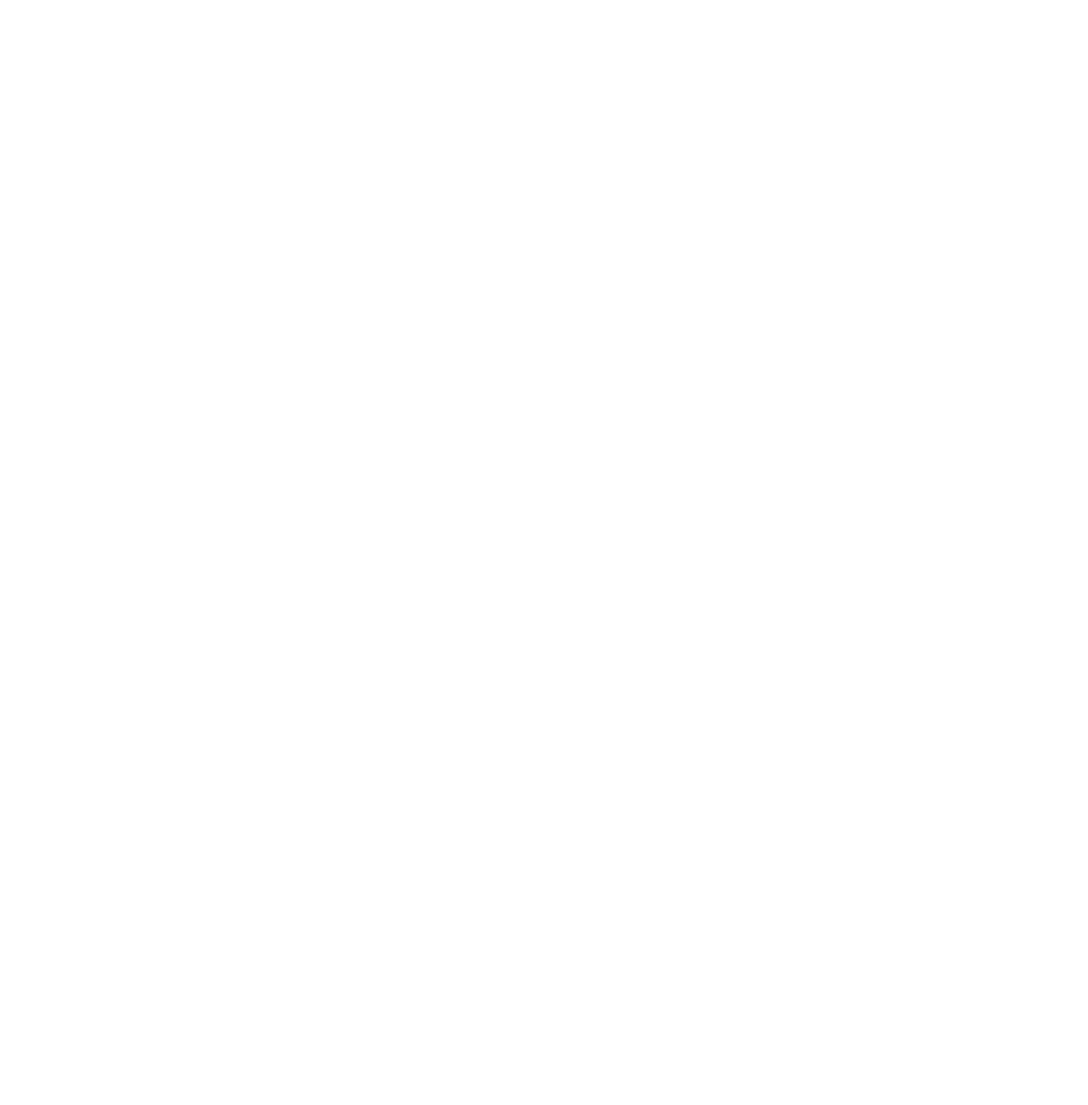
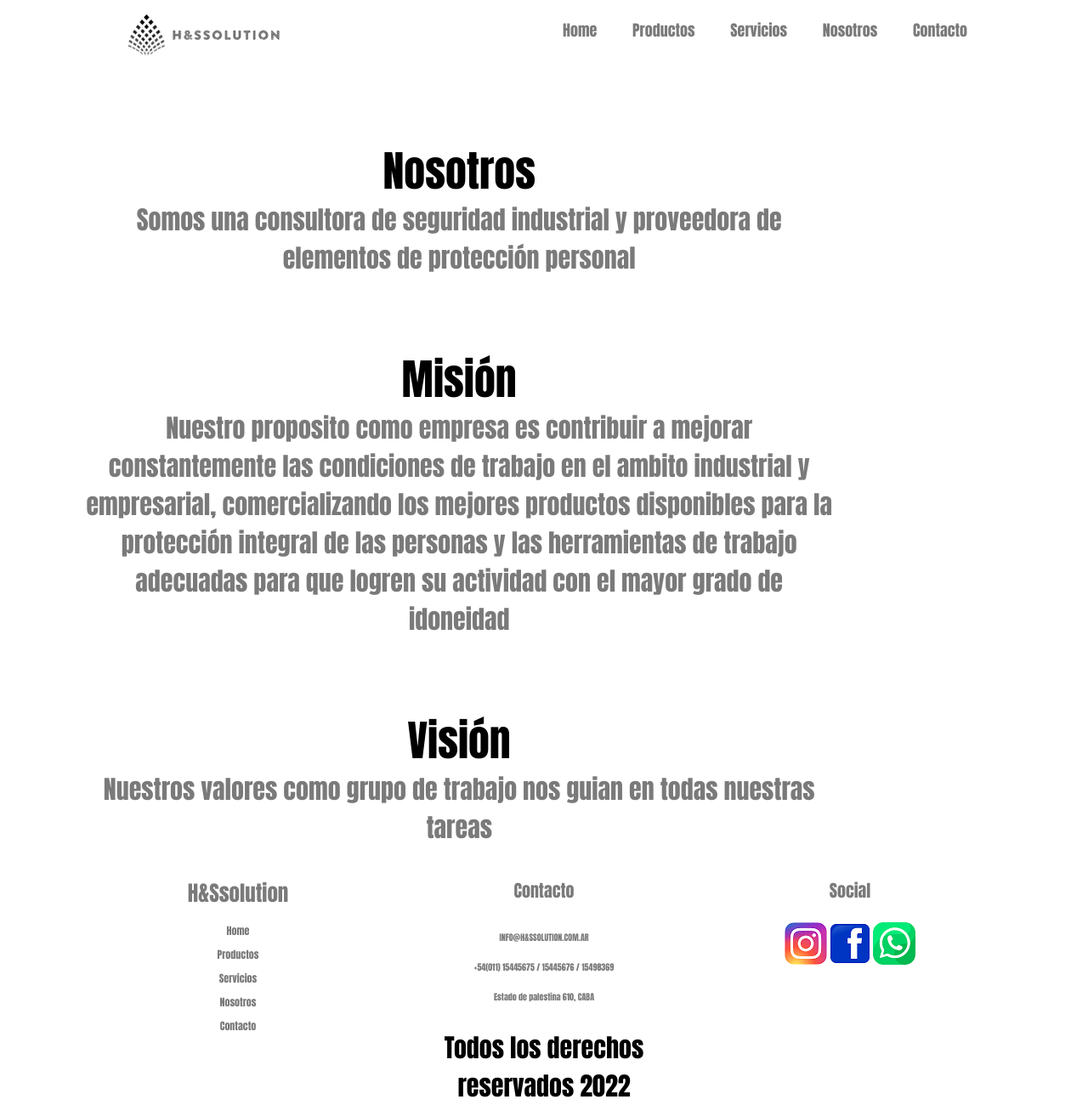
Before and after one commit to LHasenauer/hssolution_hasenauer, a plain HTML site: page assets/views/nosotros.html in a window 1280 px wide. Shown: the whole page at 85% size. Before the commit the page ends 800 px from the top, so only its background shows below. Drawn offline with nearby package versions, Linux system fonts and the light colour scheme.

Commit message:
tercera entrega

```diff
--- a/assets/views/nosotros.html
+++ b/assets/views/nosotros.html
@@ -0,0 +1,133 @@
+<!DOCTYPE html>
+<html lang="en">
+
+<head>
+    <meta charset="UTF-8">
+    <meta http-equiv="X-UA-Compatible" content="IE=edge">
+    <meta name="viewport" content="width=device-width, initial-scale=1.0">
+    <meta name="descripción" content="Seguridad, Higiene, Servicios de seguridad e higiene">
+    <link href="https://cdn.jsdelivr.net/npm/bootstrap@5.1.3/dist/css/bootstrap.min.css" rel="stylesheet"
+        integrity="sha384-1BmE4kWBq78iYhFldvKuhfTAU6auU8tT94WrHftjDbrCEXSU1oBoqyl2QvZ6jIW3" crossorigin="anonymous">
+    <link rel="shortcut icon" href="../image/logo_favicon.ico" type="image/x-icon">
+    <link rel="stylesheet" href="../../sass/nosotros.css">
+    <link rel="stylesheet" href="../../sass/general.css">
+    <link rel="stylesheet" href="../../sass/normalize.css">
+    <link rel="stylesheet" href="../../sass/variables.css">
+    <title>Nosotros</title>
+</head>
+
+<body>
+    <header>
+        <nav class="navegacion flex-row container">
+            <picture class="logo">
+                <a href="../../index.html">
+                    <img src="../image/NewLogo.png" alt="Logo de empresa">
+                </a>
+            </picture>
+            <ul class="menu flex-row">
+                <li class="menu__lista">
+                    <a href="../../index.html" class="menu__link"> Home </a>
+                </li>
+                <li class="menu__lista">
+                    <a href="Productos.html" class="menu__link"> Productos </a>
+                </li>
+                <li class=" menu__lista">
+                    <a href="Servicios.html" class="menu__link"> Servicios </a>
+                    <ul class="submenu">
+                        <li class="submenu__lista">
+                            <a href="Servicios.html" class="submenu__link">Legales</a>
+                        </li>
+                        <li class="submenu__lista">
+                            <a href="Servicios.html" class="submenu__link">Auditorias</a>
+                        </li>
+                        <li class="submenu__lista">
+                            <a href="Servicios.html" class="submenu__link">Mediciones</a>
+                        </li>
+                    </ul>
+                </li>
+                <li class=" menu__lista">
+                    <a href="Nosotros.html" class="menu__link"> Nosotros </a>
+                </li>
+                <li class="menu__lista">
+                    <a href="Contacto.html" class="menu__link"> Contacto </a>
+                </li>
+            </ul>
+        </nav>
+    </header>
+    <main>
+        <article class="nosotros">
+            <H2>Nosotros</H2>
+            <p>Somos una consultora de seguridad industrial y proveedora de elementos de protección personal</p>
+        </article>
+        <article class="nosotros">
+            <H2>Misión</H2>
+            <p>Nuestro proposito como empresa es contribuir a mejorar constantemente las condiciones de trabajo en el ambito industrial y empresarial, comercializando los mejores productos disponibles para la protección integral de las personas y las herramientas de trabajo adecuadas para que logren su actividad con el mayor grado de idoneidad</p>
+        </article>
+        <article class="nosotros">
+            <H2>Visión</H2>
+            <p>Nuestros valores como grupo de trabajo nos guian en todas nuestras tareas</p>
+        </article>
+    </main>
+    <footer>
+        <div class="pie">
+            <div class="pie1 container">
+                <h1 class="pie__titulo">
+                    H&Ssolution
+                </h1>
+                <ul class="pie__menu">
+                    <li class="pie__lista">
+                        <a href="../../index.html" class="pie__link">Home</a>
+                    </li>
+                    <li class="pie__lista">
+                        <a href="Productos.html" class="pie__link">Productos</a>
+                    </li>
+                    <li class="pie__lista">
+                        <a href="Servicios.html" class="pie__link">Servicios</a>
+                    </li>
+                    <li class="pie__lista">
+                        <a href="Nosotros.html" class="pie__link">Nosotros</a>
+                    </li>
+                    <li class="pie__lista">
+                        <a href="Contacto.html" class="pie__link">Contacto</a>
+                    </li>
+                </ul>
+            </div>
+            <div class="pie2 container">
+                <h2 class="pie2__contacto">
+                    Contacto
+                </h2>
+                <ul class="contacto__lista">
+                    <li class="contacto__opciones"></li> INFO@H&SSOLUTION.COM.AR
+                    <li class="contacto__opciones"></li> +54(011) 15445675 / 15445676 / 15498369
+                    <li class="contacto__opciones"></li> Estado de palestina 610, CABA
+                </ul>
+                <p class="pie2__derechos">
+                    Todos los derechos reservados 2022
+                </p>
+            </div>
+            <div class="pie3 container">
+                <h3 class="pie3__siguenos">
+                    Social
+                </h3>
+                <picture class="redes">
+                    <a href="https://www.instagram.com" target="_blank">
+                        <img src="../image/Instagram_logo_2016.svg.png" alt="Instagram">
+                    </a>
+                </picture>
+                <picture class="redes">
+                    <a href="https://www.facebook.com" target="_blank">
+                        <img src="../image/1200px-Facebook_icon.svg.png" alt="Facebook">
+                    </a>
+                </picture>
+                <picture class="redes">
+                    <a href="https://www.whatsapp.com" target="_blank">
+                        <img src="../image/icono whatsapp.png" alt="whatsapp">
+                    </a>
+                </picture>
+            </div>
+        </div>
+    </footer>
+
+</body>
+
+</html>
--- a/sass/general.scss
+++ b/sass/general.scss
@@ -1,5 +1,35 @@
 // general
+body{
+    background-color: white;
+    max-width: 1080px;
+    margin: 0 auto;
+    display: grid;
+    grid-gap: 10px;
+    grid-template-columns: 1fr 1fr 1fr;
+    grid-template-rows: 1fr 1fr 1fr;
+    grid-template:
+    "header header header"
+    "main main main"
+    "footer footer footer";
+    font-family: var(--font-primary);
+    color: var(--secondary);
 
+}
+.flex-row{
+    display: flex;
+}
+.flex-column{
+    display: flex;
+    flex-direction: column;
+}
+ul{
+    list-style-type: none;
+}
+a{
+    text-decoration: none;
+    color: inherit;
+    display: inline-block;
+}
 // header
 header{
     grid-area: header;
@@ -35,6 +65,7 @@ header{
             .submenu{
                 display: none;
                 position: absolute;
+                font-size: var(--text-md);
                 .submenu__link{
                     &:hover{
                         background-color: var(--secondary);
@@ -47,10 +78,7 @@ header{
         }
     }
 }
-
-
 // footer
-
 footer{
     grid-area: footer;
     background-color: white;
--- a/sass/index.scss
+++ b/sass/index.scss
@@ -1,33 +1,3 @@
-
-
-body{
-    background-color: white;
-    max-width: 1080px;
-    margin: 0 auto;
-    display: grid;
-    grid-gap: 10px;
-    grid-template-columns: 1fr 1fr 1fr;
-    grid-template-rows: 1fr 1fr 1fr;
-    grid-template:
-    "header header header"
-    "main main main"
-    "footer footer footer";
-    font-family: var(--font-primary);
-    color: var(--secondary);
-
-}
-
-
-.flex-row{
-    display: flex;
-}
-.flex-column{
-    display: flex;
-    flex-direction: column;
-}
-
-
-
 main{
     grid-area: main;
     background-color: white;
--- a/sass/nosotros.scss
+++ b/sass/nosotros.scss
@@ -0,0 +1,26 @@
+.nosotros{
+    text-align: center;
+    padding-top: 8rem;
+    animation-duration: 5s;
+        animation-name: aparecer;
+        animation-direction: alternate;
+
+        @keyframes aparecer{
+            0%{
+                opacity: 0;
+            }
+            50%{
+                opacity: 1;
+            }
+            100%{
+                opacity: 2;
+            }
+        }
+}
+h2{
+    font-size: 5em;
+    color: black;
+}
+p{
+    font-size: 3em;
+}
--- a/sass/servicios.scss
+++ b/sass/servicios.scss
@@ -0,0 +1,8 @@
+.titulo{
+    text-align: center;
+    padding-top: 5rem;
+}
+.servicios{
+    text-align: center;
+    padding: 5rem;
+}
```
Also changed, not shown: assets/views/contacto.html (+177 -0 lines), assets/views/productos.html (+149 -0 lines), assets/views/servicios.html (+138 -0 lines), index.html (+2 -0 lines), sass/general.css, sass/index.css, sass/normalize.css, sass/nosotros.css, sass/servicios.css, 4 other files.
